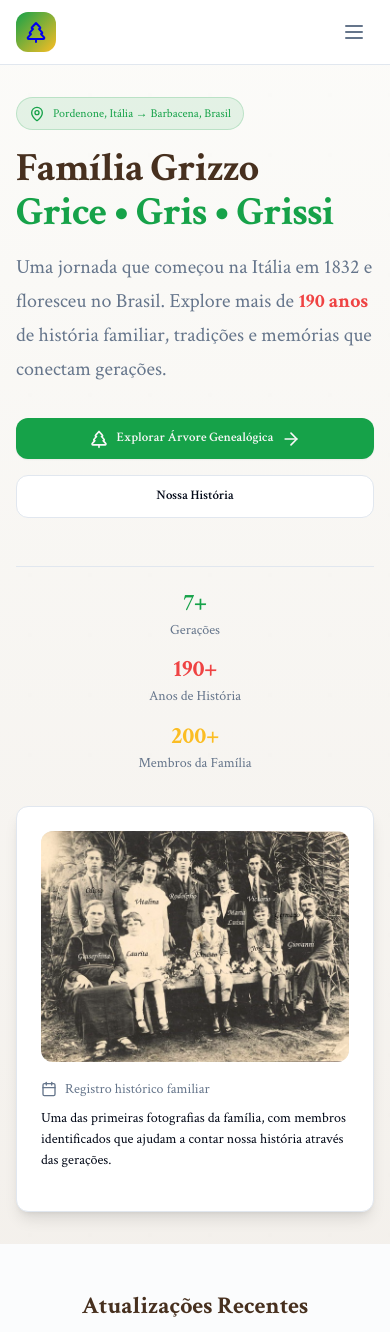
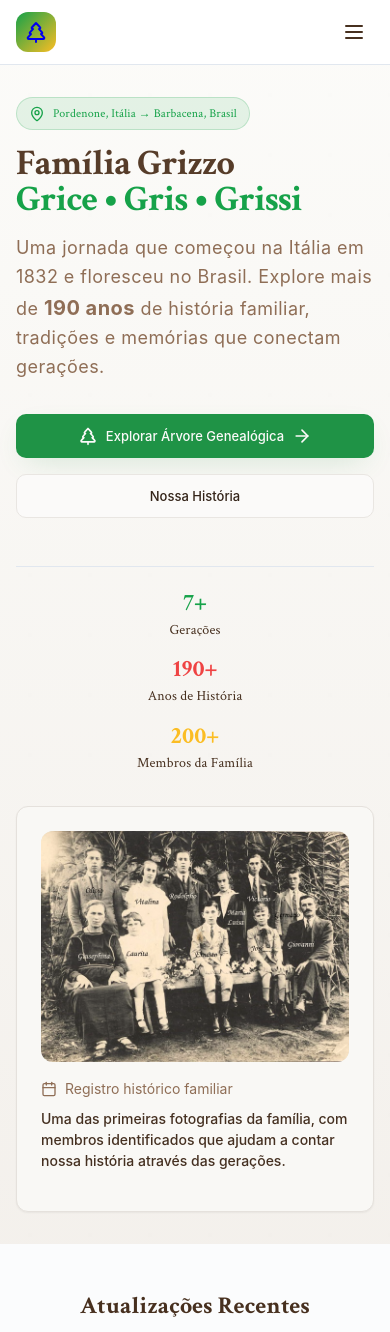
Before and after one commit to criscmaia/site_grissi, a PHP site: page / in a window 390 px wide. Shown: the top 1332 px of the page. Run offline with PHP 8.4, Linux system fonts and the light colour scheme.

Commit message:
Refactor index.css for improved typography and color consistency
Update index.css to enhance typography with adjusted font weights, sizes, and letter spacing for better readability. Modify color values to align with the reference site, ensuring a cohesive design. Implement responsive font families and improve button styles for a more modern look and feel.

```diff
--- a/index.css
+++ b/index.css
@@ -311,7 +311,7 @@ a:visited {
     --secondary: 210 40% 96%;
     --secondary-foreground: 222 84% 5%;
     --muted: 210 40% 96%;
-    --muted-foreground: 215 16% 47%;
+    --muted-foreground: 25 40% 20%;
     --accent: 210 40% 96%;
     --accent-foreground: 222 84% 5%;
     --destructive: 0 84% 60%;
@@ -353,6 +353,7 @@ body {
     min-height: 100vh;
     -webkit-font-smoothing: antialiased;
     -moz-osx-font-smoothing: grayscale;
+    letter-spacing: 0.01em;
 }
 
 /* ===== TYPOGRAPHY ===== */
@@ -475,16 +476,20 @@ header .container {
 
     .logo-text h1 {
         font-size: 1.25rem;
-        font-weight: 700;
+        font-weight: 600;
         color: hsl(var(--heritage-green));
         margin: 0;
+        letter-spacing: -0.025em;
+        line-height: 1.2;
     }
 
     .logo-text p {
         font-size: 0.75rem;
-        color: hsl(var(--muted-foreground));
+        color: rgb(143, 110, 86);
         margin: 0;
-        line-height: 1.2;
+        line-height: 1.4;
+        font-family: var(--font-family-sans);
+        letter-spacing: 0.025em;
     }
 }
 
@@ -508,11 +513,14 @@ header .container {
     padding: 0.5rem 0.75rem;
     border-radius: var(--radius);
     text-decoration: none;
-    color: hsl(var(--muted-foreground));
-    font-weight: 500;
+    color: rgb(143, 110, 86); /* Match reference site color exactly */
+    font-weight: 400;
     font-size: 0.875rem;
+    font-family: var(--font-family-sans); /* Use sans-serif font for navigation */
     transition: all var(--transition-fast);
     position: relative;
+    letter-spacing: 0.025em;
+    line-height: 1.4;
 }
 
 .nav-link:hover {
@@ -625,11 +633,18 @@ header .container {
 }
 
 .hero-title {
-    font-size: clamp(2.5rem, 6vw, 4rem);
-    font-weight: 700;
-    color: hsl(var(--heritage-brown));
-    line-height: 1.1;
-    letter-spacing: -0.02em;
+    font-size: clamp(2.25rem, 5.5vw, 3.75rem);
+    font-weight: 700 !important;
+    color: rgb(86, 60, 41);
+    line-height: 1;
+    font-family: "Crimson Text", Georgia, serif, serif;
+    font-feature-settings: normal;
+    font-variation-settings: normal;
+    -webkit-font-smoothing: antialiased;
+    -moz-osx-font-smoothing: grayscale;
+    font-style: normal;
+    font-variant: normal;
+    text-rendering: optimizeLegibility;
 }
 
 .hero-title .highlight {
@@ -637,15 +652,27 @@ header .container {
 }
 
 .hero-description {
-    font-size: 1.25rem;
-    line-height: 1.7;
-    color: hsl(var(--muted-foreground));
+    font-size: 1.125rem;
+    line-height: 1.6;
+    color: rgb(143, 110, 86);
     max-width: 600px;
+    font-family: "Inter", -apple-system, BlinkMacSystemFont, "Segoe UI", Roboto, sans-serif;
+    letter-spacing: 0.025em;
+    font-weight: 400;
+    -webkit-font-smoothing: antialiased;
+    -moz-osx-font-smoothing: grayscale;
 }
 
 .hero-description strong {
-    color: hsl(var(--heritage-red));
+    color: rgb(143, 110, 86);
     font-weight: 700;
+    font-size: 1.25rem;
+    line-height: 1.625;
+    font-family: "Inter", Helvetica, sans-serif;
+    font-feature-settings: normal;
+    font-variation-settings: normal;
+    -webkit-font-smoothing: antialiased;
+    -moz-osx-font-smoothing: grayscale;
 }
 
 /* CTA Buttons */
@@ -666,40 +693,48 @@ header .container {
     align-items: center;
     justify-content: center;
     gap: 0.5rem;
-    padding: 0.75rem 2rem;
-    border-radius: var(--radius);
+    padding: 12px 32px;
+    border-radius: 10px;
     text-decoration: none;
-    font-weight: 600;
-    font-size: 0.875rem;
-    transition: all var(--transition-normal);
+    font-weight: 500;
+    font-size: 14px;
+    line-height: 20px;
+    height: 44px;
+    transition: all 0.15s cubic-bezier(0.4, 0, 0.2, 1);
     border: none;
     cursor: pointer;
     position: relative;
     overflow: hidden;
+    font-family: "Inter", Helvetica, sans-serif;
+    font-feature-settings: normal;
+    font-variation-settings: normal;
+    -webkit-font-smoothing: antialiased;
+    -moz-osx-font-smoothing: grayscale;
+    letter-spacing: normal;
 }
 
 .btn-primary {
-    background: hsl(var(--primary));
-    color: hsl(var(--primary-foreground));
-    box-shadow: var(--shadow-sm);
+    background: rgb(31, 147, 70);
+    color: rgb(251, 250, 249);
+    box-shadow: rgba(31, 147, 70, 0.2) 0px 10px 30px -10px;
 }
 
 .btn-primary:hover {
-    background: hsl(var(--primary) / 0.9);
-    transform: translateY(-2px);
-    box-shadow: var(--shadow-lg);
+    background: rgba(31, 147, 70, 0.9);
+    transform: scale(1.05);
+    box-shadow: rgba(31, 147, 70, 0.3) 0px 15px 40px -10px;
 }
 
 .btn-secondary {
-    background: hsl(var(--background));
-    color: hsl(var(--foreground));
-    border: 1px solid hsl(var(--border));
+    background: rgb(251, 250, 249);
+    color: rgb(52, 36, 25);
+    border: 0.8px solid rgb(233, 230, 226);
 }
 
 .btn-secondary:hover {
-    background: hsl(var(--accent));
-    border-color: hsl(var(--primary));
-    color: hsl(var(--primary));
+    background: rgb(245, 245, 244);
+    border-color: rgb(233, 230, 226);
+    color: rgb(52, 36, 25);
 }
 
 .btn svg {
@@ -754,17 +789,24 @@ header .container {
 }
 
 .image-card {
-    background: hsl(var(--card));
-    border-radius: var(--radius);
-    padding: 1.5rem;
-    box-shadow: var(--shadow-lg);
-    transition: all var(--transition-normal);
-    border: 1px solid hsl(var(--border));
+    background: rgb(249, 248, 245);
+    border-radius: 12px;
+    padding: 24px;
+    box-shadow: rgba(0, 0, 0, 0.05) 0px 1px 2px 0px;
+    transition: all 0.4s cubic-bezier(0.4, 0, 0.2, 1);
+    border: 0.8px solid rgb(229, 225, 220);
+    color: rgb(69, 48, 33);
+    font-family: "Inter", Helvetica, sans-serif;
+    font-feature-settings: normal;
+    font-variation-settings: normal;
+    -webkit-font-smoothing: antialiased;
+    -moz-osx-font-smoothing: grayscale;
+    letter-spacing: normal;
 }
 
 .image-card:hover {
     transform: scale(1.02);
-    box-shadow: var(--shadow-xl);
+    box-shadow: rgba(0, 0, 0, 0.1) 0px 10px 15px -3px, rgba(0, 0, 0, 0.1) 0px 4px 6px -4px;
 }
 
 .image-container {
@@ -792,8 +834,13 @@ header .container {
     align-items: center;
     gap: 0.5rem;
     font-size: 0.875rem;
-    color: hsl(var(--muted-foreground));
+    color: rgb(143, 110, 86);
     margin-bottom: 0.5rem;
+    font-family: "Inter", Helvetica, sans-serif;
+    font-feature-settings: normal;
+    font-variation-settings: normal;
+    -webkit-font-smoothing: antialiased;
+    -moz-osx-font-smoothing: grayscale;
 }
 
 .image-caption svg {
@@ -804,8 +851,13 @@ header .container {
 .image-description {
     font-size: 0.875rem;
     font-weight: 500;
-    color: hsl(var(--card-foreground));
+    color: rgb(69, 48, 33);
     line-height: 1.5;
+    font-family: "Inter", Helvetica, sans-serif;
+    font-feature-settings: normal;
+    font-variation-settings: normal;
+    -webkit-font-smoothing: antialiased;
+    -moz-osx-font-smoothing: grayscale;
 }
 
 /* ===== UPDATES SECTION ===== */
```
